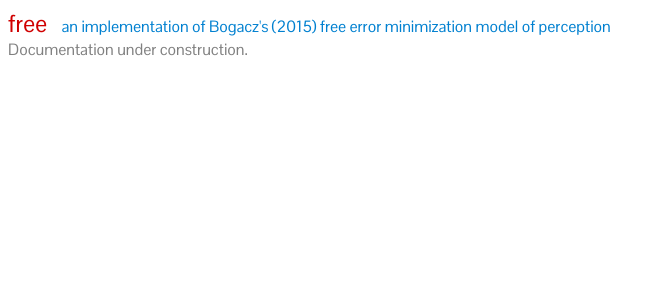
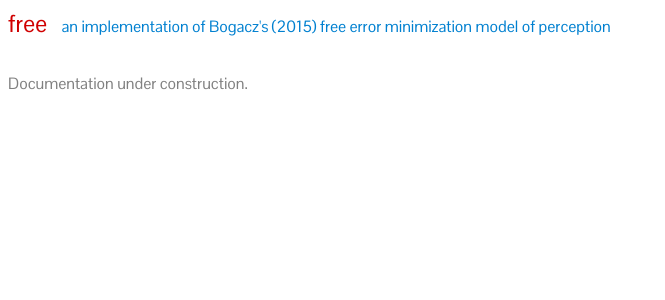
Before and after one commit to mars0i/free, a web app: page /info.html in a window 1280 px wide. Shown: the top 300 px of the page, without its empty margins (0-665 px from the left). Run offline with its HTML, style and script files only (its server is not run), Linux system fonts and the light colour scheme; data that the repository does not hold is empty.

Commit message:
updated formatting

```diff
--- a/resources/public/info.html
+++ b/resources/public/info.html
@@ -8,8 +8,10 @@
     <span style="text-align:left;"><text class="title">free&nbsp;&nbsp;</text>
       <text class="subtitle">an implementation of Bogacz's (2015) free error minimization model of perception</text>
     </span>
-    <div class="nontitle">
-    Documentation under construction.
+    <br/>
+    <br/>
+    <div>
+      <p class="nontitle">Documentation under construction.</p>
     </div>
   </body>
 </html>
```
